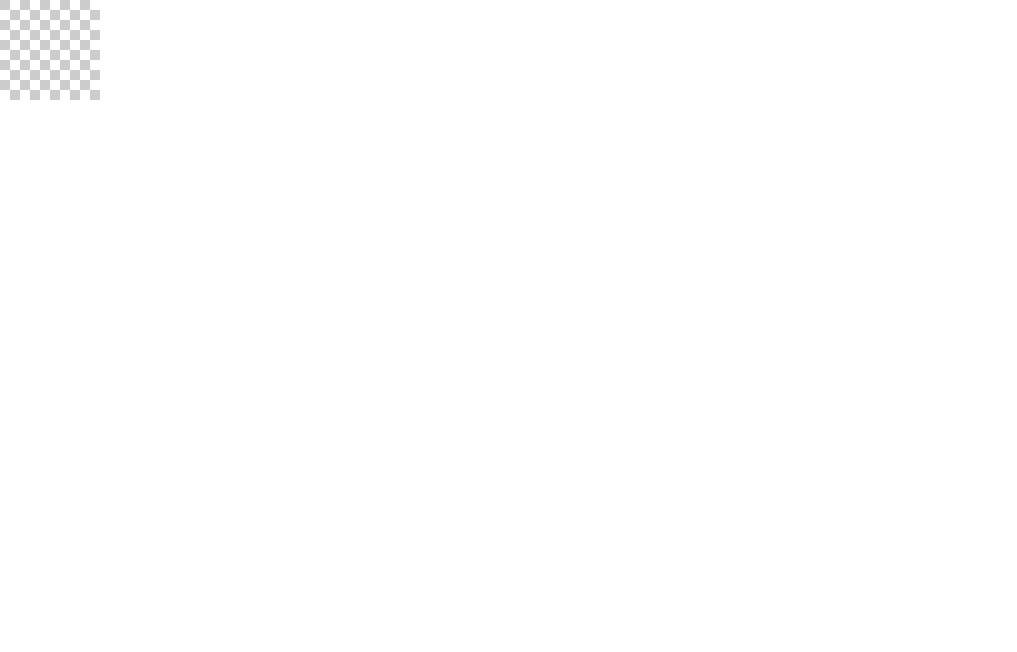
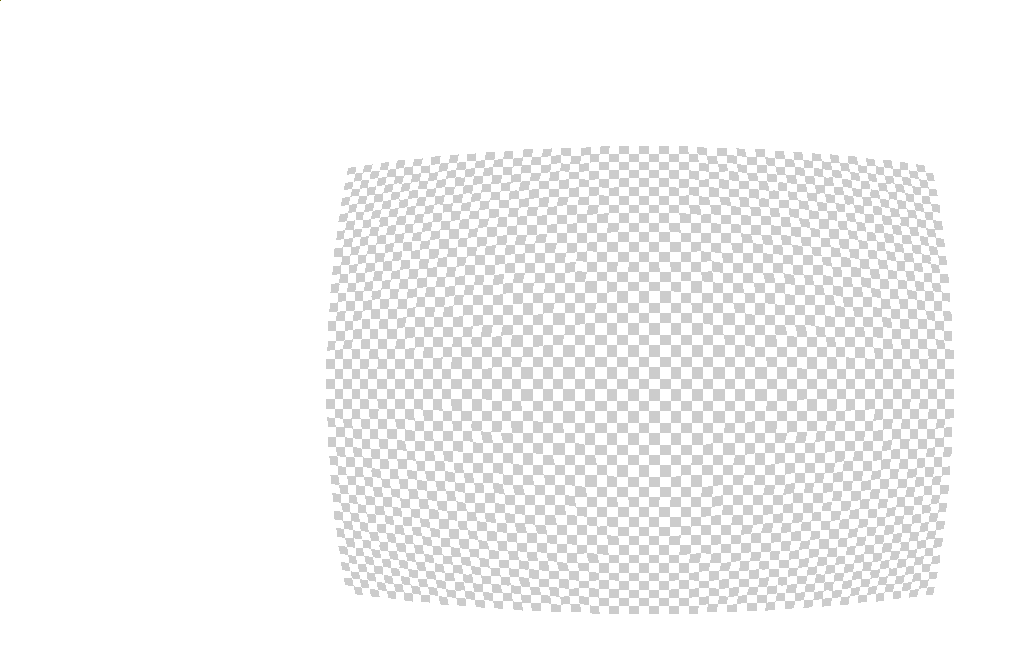
Before and after one commit to unframework/wick, a Preact app: page / in a window 1280 px wide. Shown: the top 652 px of the page, without its empty margins (0-1017 px from the left). Built offline with nearby package versions, Linux system fonts and the light colour scheme.

Commit message:
Implement basic CRT effect

```diff
--- /dev/null
+++ b/src/components/App.scss
@@ -0,0 +1,9 @@
+.App {
+  display: flex;
+  flex-direction: column;
+  justify-content: center;
+  align-items: center;
+  width: 100%;
+  height: 100%;
+  padding-bottom: 40px;
+}
--- a/src/components/App.tsx
+++ b/src/components/App.tsx
@@ -1,12 +1,20 @@
-import { h, FunctionalComponent } from 'preact';
+import { h, cloneElement, FunctionalComponent, VNode } from 'preact';
+import { useState } from 'preact/hooks';
+import { CRTWarpGenerator } from './CRTWarpGenerator';
+
+import './App.scss';
 
 export const App: FunctionalComponent = () => {
+  const [crtFilterNode, setCRTFilterNode] = useState<VNode | null>(null);
+
   return (
-    <div>
+    <div className="App">
+      <CRTWarpGenerator warpScale={480} onReady={setCRTFilterNode} />
+
       <svg
-        width="400"
-        height="400"
-        viewBox="0 0 400 400"
+        width="640"
+        height="480"
+        viewBox="0 0 640 480"
         xmlns="http://www.w3.org/2000/svg"
       >
         <defs>
@@ -21,14 +29,14 @@
             <rect fill="#ccc" x="0" width="10" height="10" y="0"></rect>
             <rect fill="#ccc" x="10" width="10" height="10" y="10"></rect>
           </pattern>
+
+          {crtFilterNode &&
+            cloneElement(crtFilterNode, { id: 'displacementFilter' })}
         </defs>
 
-        <rect
-          id="grad"
-          width="100"
-          height="100"
-          fill="url(#checkerboardPattern)"
-        />
+        <g style="filter: url(#displacementFilter)">
+          <rect width="640" height="480" fill="url(#checkerboardPattern)" />
+        </g>
       </svg>
     </div>
   );
--- /dev/null
+++ b/src/components/CRTWarpGenerator.tsx
@@ -0,0 +1,93 @@
+import { h, FunctionalComponent, VNode } from 'preact';
+import { useRef, useEffect } from 'preact/hooks';
+
+const MAP_SIZE = 64;
+
+function fillWarpCanvas(warpCanvas: HTMLCanvasElement) {
+  const ctx = warpCanvas.getContext('2d');
+  if (!ctx) {
+    throw new Error('no 2d ctx');
+  }
+
+  const imageData = ctx.createImageData(MAP_SIZE, MAP_SIZE);
+
+  const pixelData = imageData.data;
+  const globalScale = 0.9;
+
+  for (let row = 0; row < MAP_SIZE; row += 1) {
+    for (let col = 0; col < MAP_SIZE; col += 1) {
+      const ctrU = globalScale * (col / MAP_SIZE - 0.5);
+      const ctrV = globalScale * (row / MAP_SIZE - 0.5);
+
+      const scaleShiftU = ctrU * (globalScale - 1);
+      const scaleShiftV = ctrV * (globalScale - 1);
+
+      const factor = -(ctrU * ctrU + ctrV * ctrV) * 0.6;
+      const shiftU = -1 * ctrU * (1 - factor) * factor;
+      const shiftV = -1 * ctrV * (1 - factor) * factor;
+
+      const encU = 256 * (shiftU + scaleShiftU + 0.5);
+      const encV = 256 * (shiftV + scaleShiftV + 0.5);
+
+      const offset = (row * MAP_SIZE + col) * 4;
+      pixelData[offset] = encU; // red
+      pixelData[offset + 1] = encV; // green
+      pixelData[offset + 2] = 0; // blue
+      pixelData[offset + 3] = 255;
+    }
+  }
+
+  ctx.putImageData(imageData, 0, 0);
+}
+
+export const CRTWarpGenerator: FunctionalComponent<{
+  warpScale: number;
+  onReady: (svgFilterNode: VNode) => void;
+}> = ({ warpScale, onReady }) => {
+  // wrap in ref to avoid re-triggering hook
+  const onReadyRef = useRef(onReady);
+  onReadyRef.current = onReady;
+
+  const canvasRef = useRef<HTMLCanvasElement>(null);
+
+  useEffect(() => {
+    const warpCanvas = canvasRef.current;
+    fillWarpCanvas(warpCanvas);
+
+    const warpDataURI = warpCanvas.toDataURL();
+
+    onReadyRef.current(
+      <filter x="0" y="0" width="100%" height="100%">
+        <feImage
+          xlinkHref={warpDataURI}
+          preserveAspectRatio="none"
+          result="warpMap"
+        />
+        <feDisplacementMap
+          in2="warpMap"
+          in="SourceGraphic"
+          scale={warpScale}
+          xChannelSelector="R"
+          yChannelSelector="G"
+          // eslint-disable-next-line react/no-unknown-property
+          color-interpolation-filters="sRGB"
+        />
+      </filter>
+    );
+  }, [warpScale]);
+
+  return (
+    <div
+      style={{
+        position: 'absolute',
+        top: 0,
+        left: 0,
+        width: 1,
+        height: 1,
+        overflow: 'hidden'
+      }}
+    >
+      <canvas width={MAP_SIZE} height={MAP_SIZE} ref={canvasRef} />
+    </div>
+  );
+};
```
